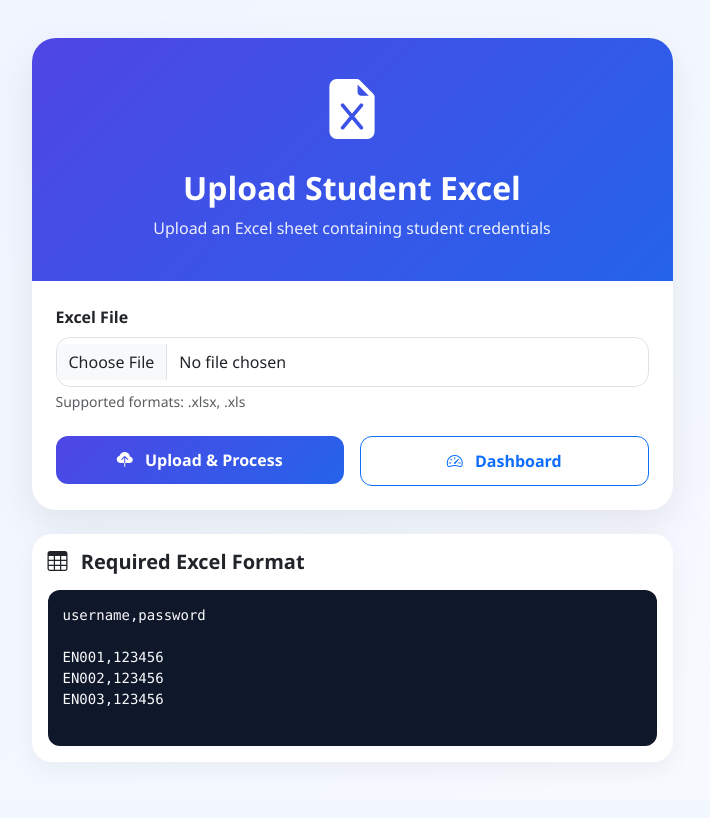
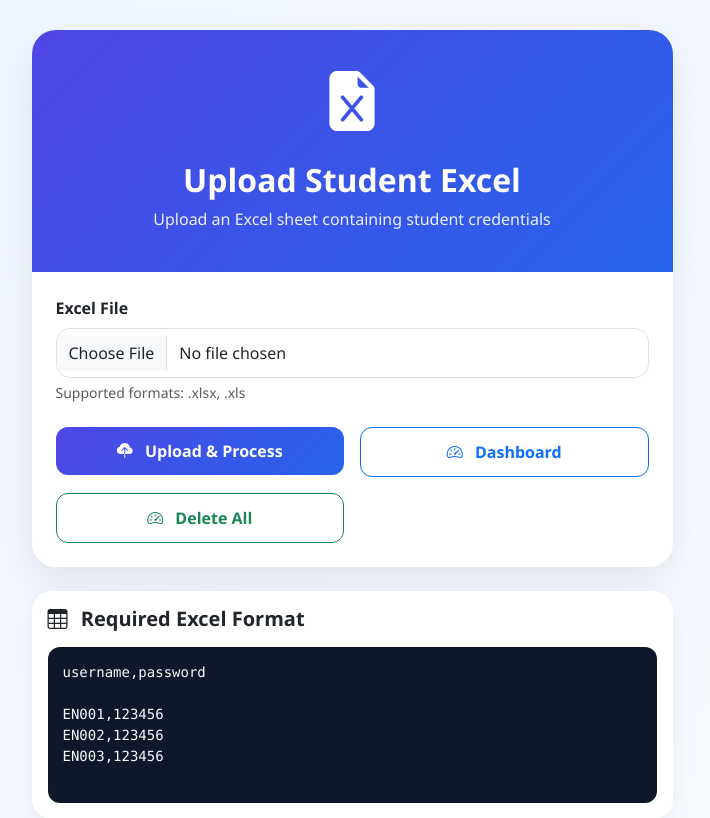
Before and after one commit to KingFunHR29/Fun2026, a FastAPI app: page / in a window 1280 px wide. Shown: the top 818 px of the page, without its empty margins (288-998 px from the left). Before the commit the page ends 746 px from the top, so only its background shows below. Run offline with FastAPI, Linux system fonts and the light colour scheme; some libraries are stand-ins or nearby versions.

Commit message:
delete button

```diff
--- a/templates/index.html
+++ b/templates/index.html
@@ -192,6 +192,19 @@ pre{
                                     </a>
 
                                 </div>
+                                <div class="col-md-6">
+
+                                    <a
+                                        href="/delete-all"
+                                        class="btn btn-outline-success btn-dashboard w-100">
+
+                                        <i class="bi bi-speedometer2 me-2"></i>
+
+                                        Delete All
+
+                                    </a>
+
+                                </div>
 
                             </div>
 
```
